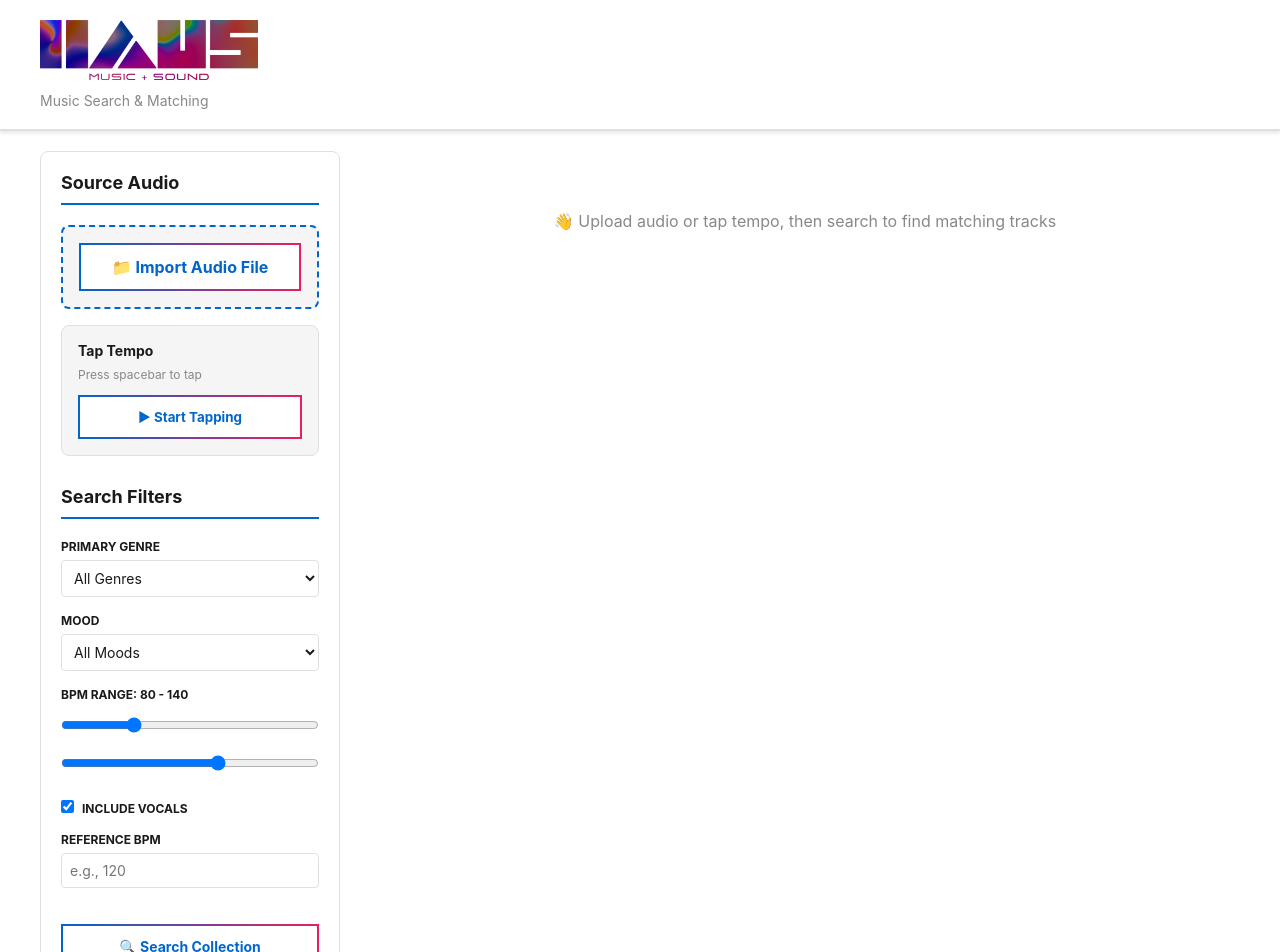
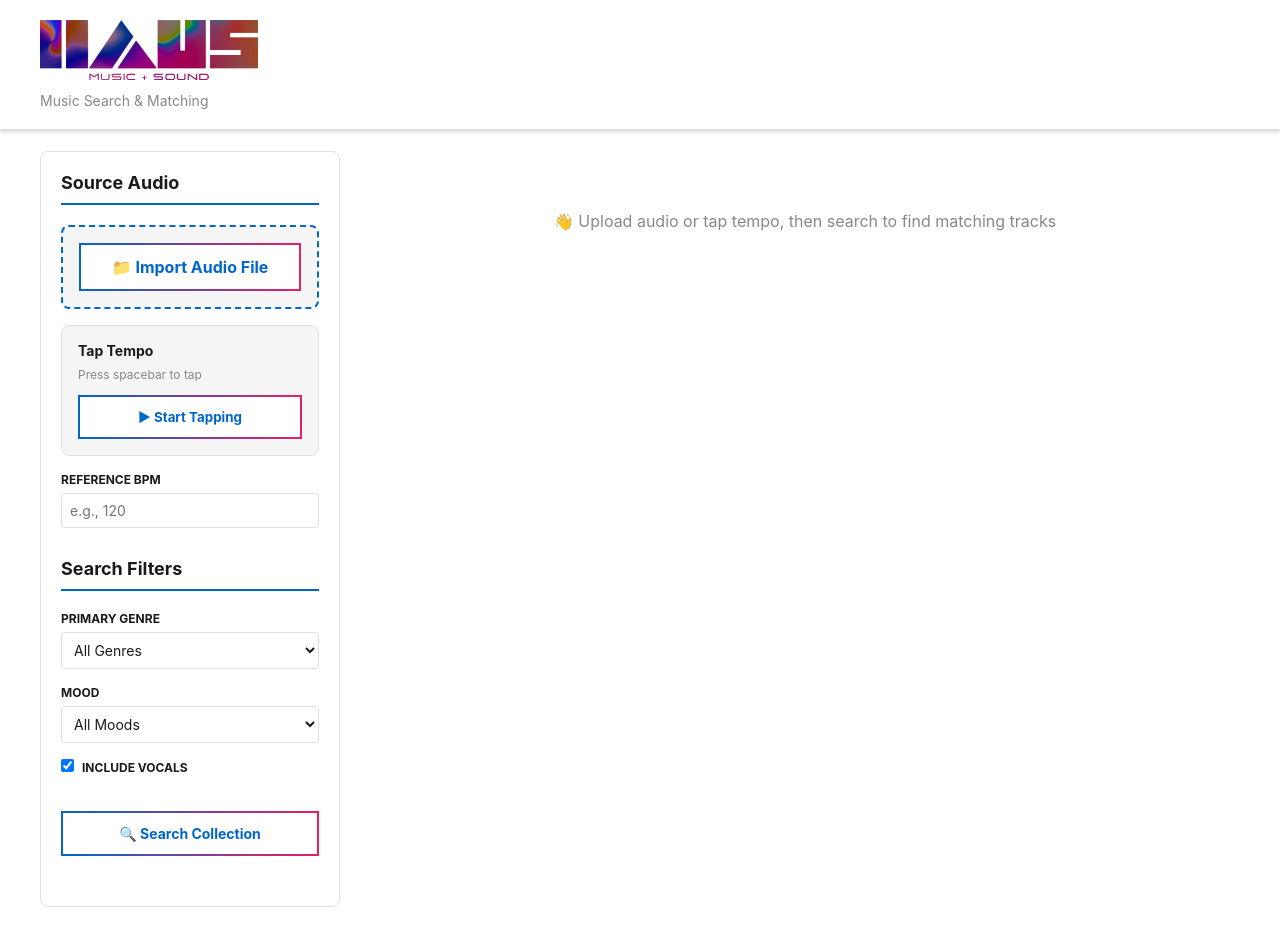
Before and after one commit to ESteinert12/haus-metatool-web, a Next.js app: page / in a window 1280 px wide. Shown: the top 952 px of the page. After the commit the page ends 927 px from the top, so only its background shows below. Built offline with nearby package versions, Linux system fonts and the light colour scheme.

Commit message:
Remove BPM range sliders and move Reference BPM to Source Audio section

```diff
--- a/pages/index.js
+++ b/pages/index.js
@@ -205,6 +205,19 @@ export default function Home() {
                   </>
                 )}
               </div>
+
+              {/* Reference BPM */}
+              <div className={styles.filterGroup}>
+                <label>Reference BPM</label>
+                <input
+                  type="number"
+                  placeholder={tapBpm ? `${tapBpm} (from tap)` : 'e.g., 120'}
+                  value={bpm}
+                  onChange={(e) => setBpm(e.target.value)}
+                  min="40"
+                  max="200"
+                />
+              </div>
             </div>
 
             {/* SEARCH FILTERS SECTION */}
@@ -253,27 +266,6 @@ export default function Home() {
                   </select>
                 </div>
 
-                {/* BPM Range */}
-                <div className={styles.filterGroup}>
-                  <label>BPM Range: {minBpm} - {maxBpm}</label>
-                  <input
-                    type="range"
-                    min="40"
-                    max="200"
-                    value={minBpm}
-                    onChange={(e) => setMinBpm(parseInt(e.target.value))}
-                    style={{width: '100%'}}
-                  />
-                  <input
-                    type="range"
-                    min="40"
-                    max="200"
-                    value={maxBpm}
-                    onChange={(e) => setMaxBpm(parseInt(e.target.value))}
-                    style={{width: '100%'}}
-                  />
-                </div>
-
                 {/* Vocals */}
                 <div className={styles.filterGroup}>
                   <label>
@@ -284,19 +276,6 @@ export default function Home() {
                     />
                     Include Vocals
                   </label>
-                </div>
-
-                {/* Manual BPM Input */}
-                <div className={styles.filterGroup}>
-                  <label>Reference BPM</label>
-                  <input
-                    type="number"
-                    placeholder={tapBpm ? `${tapBpm} (from tap)` : 'e.g., 120'}
-                    value={bpm}
-                    onChange={(e) => setBpm(e.target.value)}
-                    min="40"
-                    max="200"
-                  />
                 </div>
 
                 {/* Search Button */}
```
